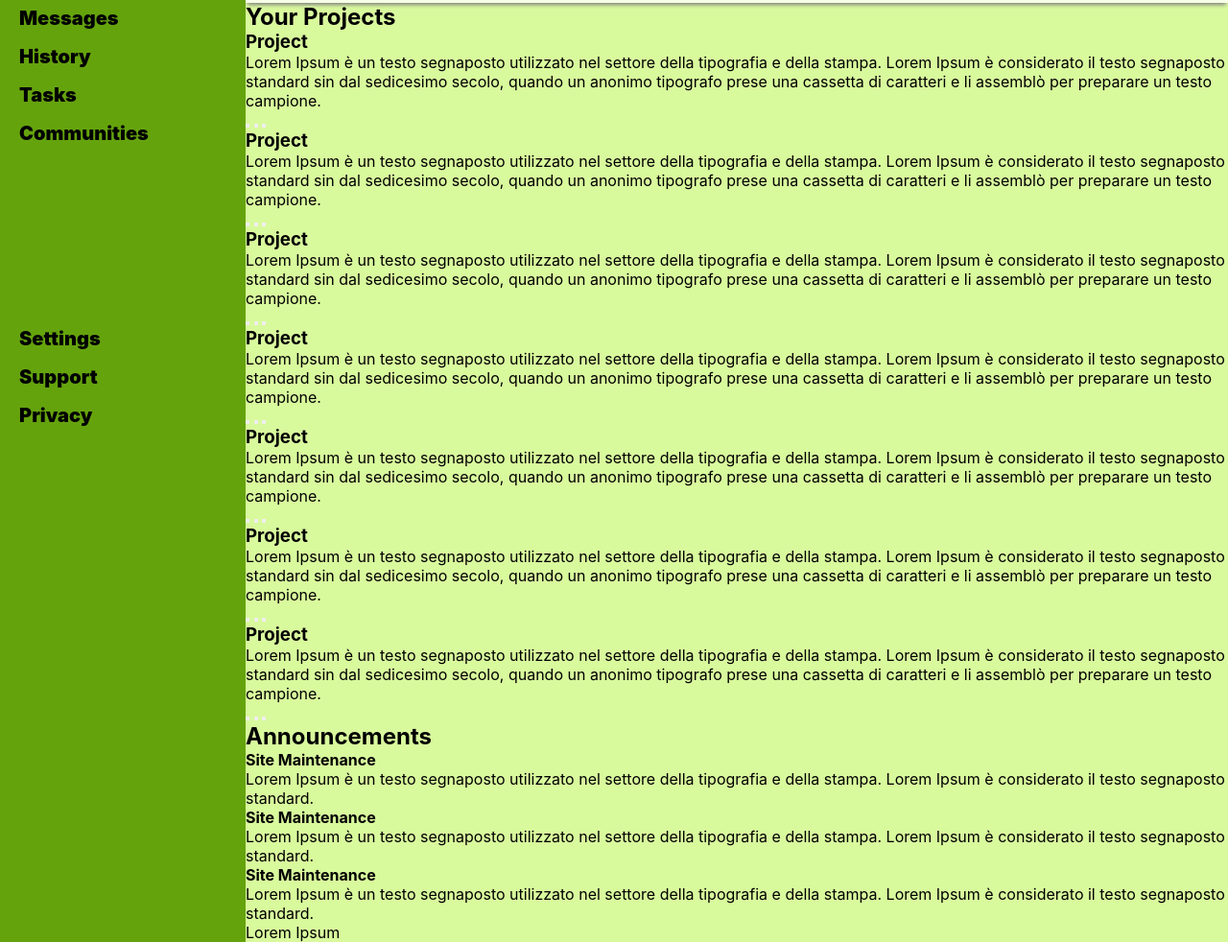
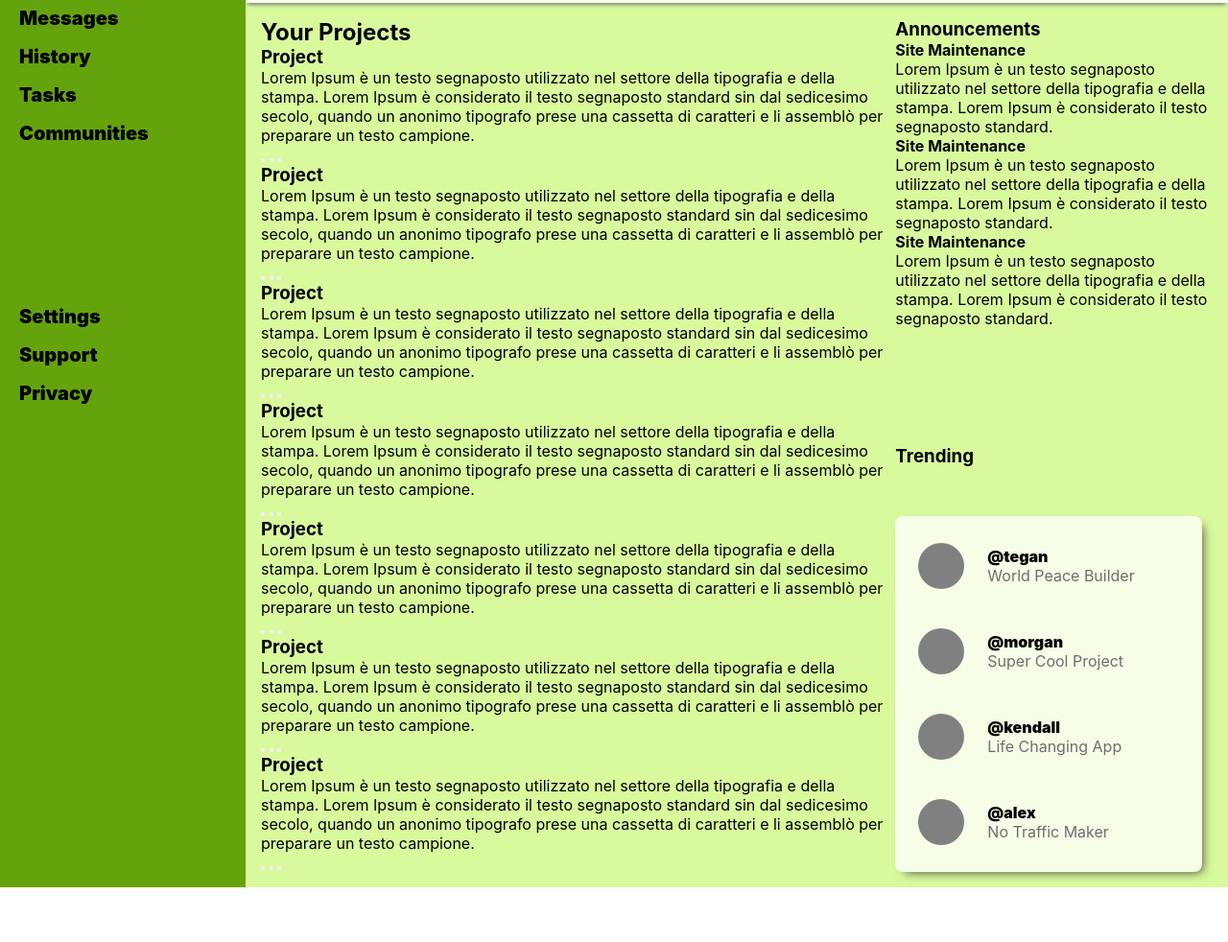
Before and after one commit to Pavlovic-Stefan/odin-admin_dashboard, a plain HTML site: page index.html in a window 1280 px wide. Shown: the part 164-1146 px from the top of the page at 96% size. After the commit the page ends 1089 px from the top, so only its background shows below. Drawn offline with Linux system fonts and the light colour scheme.

Commit message:
Properly nest and style trending section

```diff
--- a/css/styles.css
+++ b/css/styles.css
@@ -118,4 +118,50 @@ li {
 }
 .wrapper {
     background-color: #d9f99d;
+    display: grid;
 }
+.content {
+    display: grid;
+    grid-template-columns: 2fr 1fr;
+    grid-template-rows: 1fr 1fr;
+    padding: 16px;
+}
+.your-projects {
+    grid-area: 1 / 1 / -1 / 2;
+}
+.trending {
+    padding: 24px;
+    display: grid;
+    grid-template-rows: repeat(4, auto);
+    gap: 32px;
+    background-color: #f7fee7;
+    border: none;
+    border-radius: 8px;
+    width: fit-content;
+    box-shadow: 5px 5px 11px -5px rgba(0,0,0,0.75);
+}
+.trending-person {
+    display: grid;
+    grid-template-columns: auto 1fr;
+    gap: 24px;
+    align-items: center;
+    width: 272px;
+}
+.tp-pfp {
+    height: 48px;
+    width: 48px;
+    border: none;
+    border-radius: 24px;
+    background-color: gray;
+}
+.username {
+    font-weight: 900;
+}
+.tp-text > p {
+    color: #6e6e6e;
+}
+.trend-wrap {
+    display: grid;
+    gap: 16px;
+
+}
--- a/index.html
+++ b/index.html
@@ -132,7 +132,7 @@
                 </div>
             </div>
             <div class="announcements">
-                <h2>Announcements</h2>
+                <h3>Announcements</h3>
                 <div class="announcements-container">
                     <div class="ann-content">
                         <h4>Site Maintenance</h4>
@@ -148,13 +148,35 @@
                     </div>
                 </div>
             </div>
-            <div class="trending">
-                <div class="trending-container">
+            <div class="trend-wrap">
+                <h3>Trending</h3>
+                <div class="trending">
                     <div class="trending-person">
                         <div class="tp-pfp"></div>
                         <div class="tp-text">
-                            <div class="username"></div>
-                            <p>Lorem Ipsum</p>
+                            <div class="username">@tegan</div>
+                            <p>World Peace Builder</p>
+                        </div>
+                    </div>
+                    <div class="trending-person">
+                        <div class="tp-pfp"></div>
+                        <div class="tp-text">
+                            <div class="username">@morgan</div>
+                            <p>Super Cool Project</p>
+                        </div>
+                    </div>
+                    <div class="trending-person">
+                        <div class="tp-pfp"></div>
+                        <div class="tp-text">
+                            <div class="username">@kendall</div>
+                            <p>Life Changing App</p>
+                        </div>
+                    </div>
+                    <div class="trending-person">
+                        <div class="tp-pfp"></div>
+                        <div class="tp-text">
+                            <div class="username">@alex</div>
+                            <p>No Traffic Maker</p>
                         </div>
                     </div>
                 </div>
```
